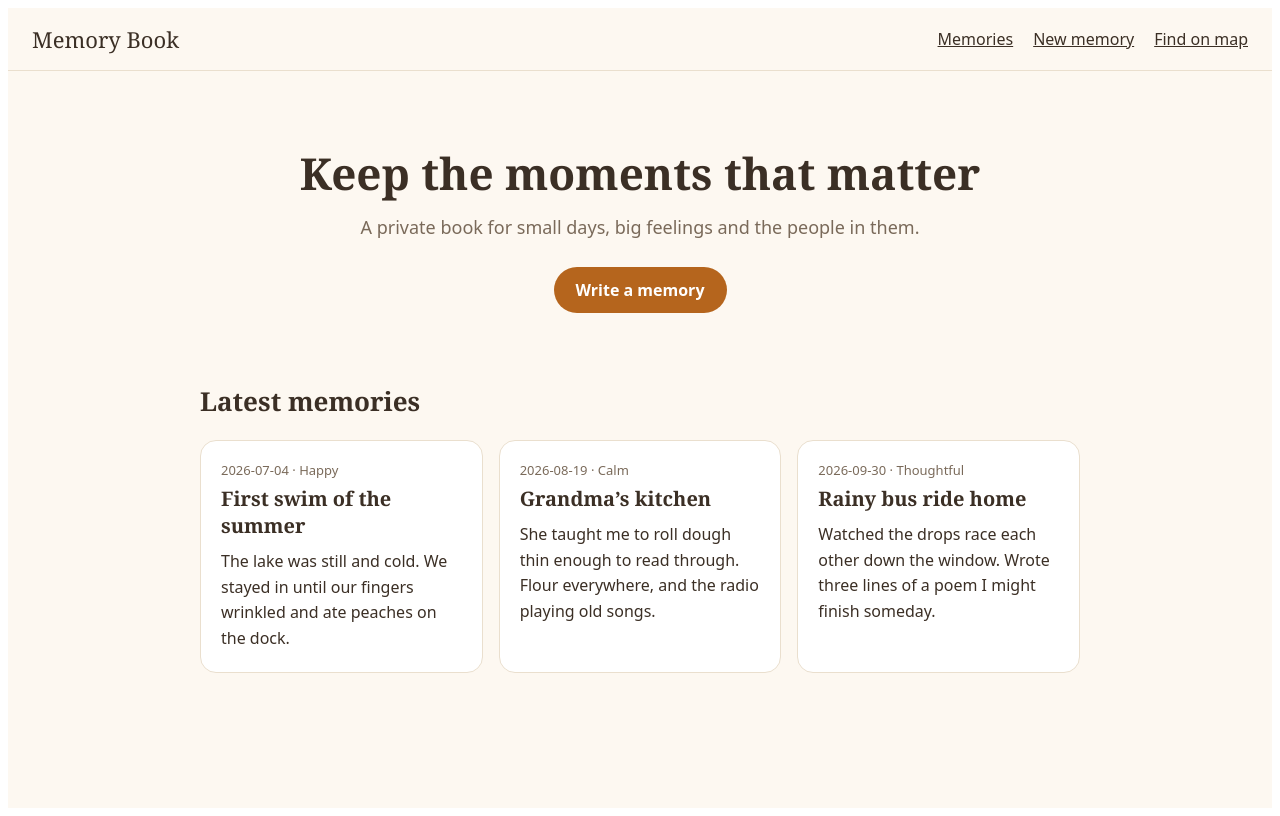
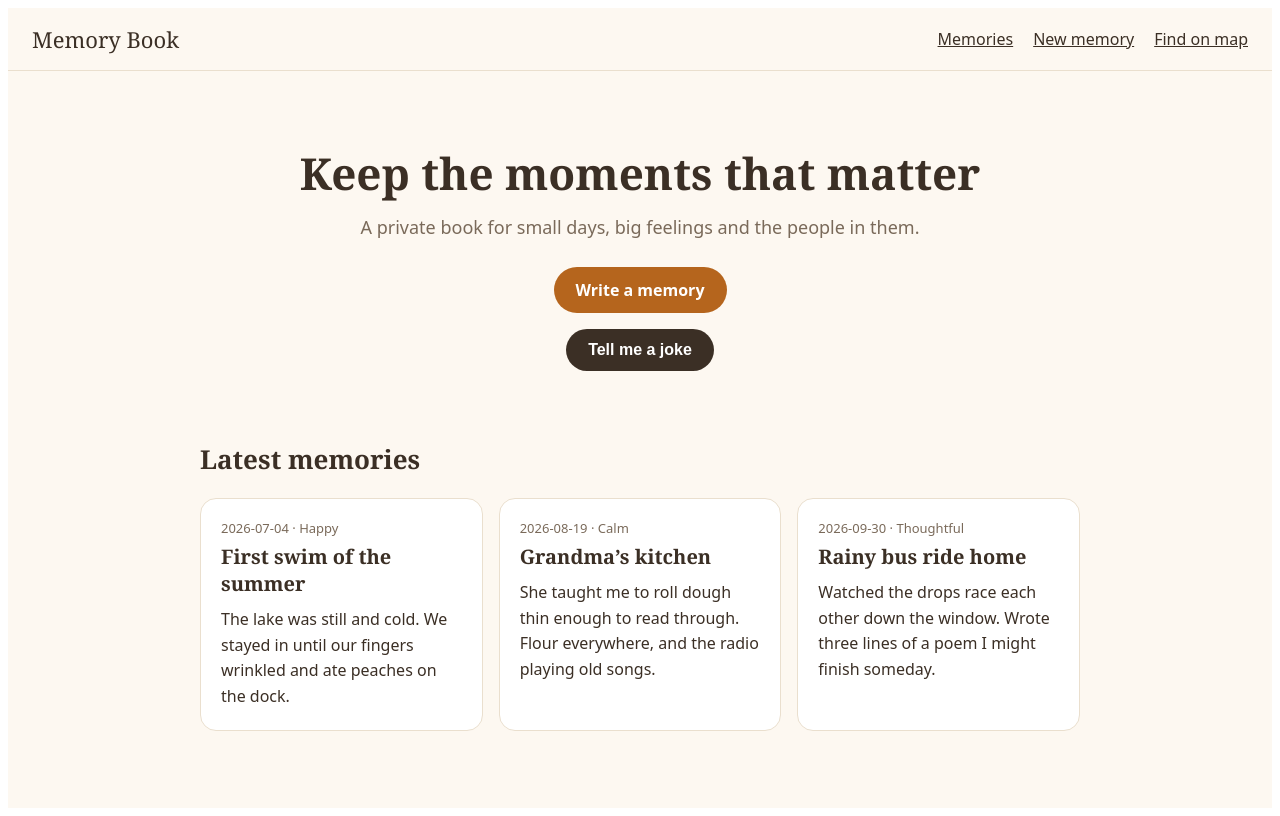
Before and after one commit to skill-in-projects/6af219bdfddedc9ce8f0844f, a React (Vite) app: page / in a window 1280 px wide. Built offline with nearby package versions, Linux system fonts and the light colour scheme; no server answers.

Commit message:
agent: Add a button that asks Gemini for a one-line joke and shows it.

```diff
--- a/src/pages/Home.jsx
+++ b/src/pages/Home.jsx
@@ -1,9 +1,36 @@
+import { useState } from 'react'
 import { Link } from 'react-router-dom'
 import { EmptyLink, MemoryCard } from '../components/ui.jsx'
 import { buttonStyle, colors } from '../components/theme.js'
 
+function apiUrl(path) {
+  return `${window.CONFIG?.API_URL ?? ''}${path}`
+}
+
 export default function Home({ memories }) {
   const latest = memories.slice(0, 3)
+  const [joke, setJoke] = useState('')
+  const [jokeMessage, setJokeMessage] = useState('')
+  const [jokeLoading, setJokeLoading] = useState(false)
+
+  async function handleJoke() {
+    setJokeLoading(true)
+    setJoke('')
+    setJokeMessage('')
+    try {
+      const response = await fetch(apiUrl('/api/jokes/random'))
+      const data = await response.json()
+      if (data.status === 'ok') {
+        setJoke(data.joke)
+      } else {
+        setJokeMessage(data.message)
+      }
+    } catch {
+      setJokeMessage('Could not get a joke right now. Please try again.')
+    } finally {
+      setJokeLoading(false)
+    }
+  }
 
   return (
     <main style={{ maxWidth: 880, margin: '0 auto', padding: '40px 24px' }}>
@@ -17,6 +44,13 @@ export default function Home({ memories }) {
         <Link to="/new" style={buttonStyle}>
           Write a memory
         </Link>
+        <div style={{ marginTop: 16 }}>
+          <button type="button" style={{ ...buttonStyle, background: colors.ink }} onClick={handleJoke} disabled={jokeLoading}>
+            {jokeLoading ? 'Thinking...' : 'Tell me a joke'}
+          </button>
+        </div>
+        {joke && <p style={{ fontSize: 18, margin: '20px 0 0' }}>{joke}</p>}
+        {jokeMessage && <p style={{ color: '#b91c1c', margin: '20px 0 0' }}>{jokeMessage}</p>}
       </section>
 
       <h2 style={{ fontFamily: 'Georgia, serif', fontSize: 26 }}>Latest memories</h2>
```
Also changed, not shown: 1 other file (tests, documents, lock files or other folders).
